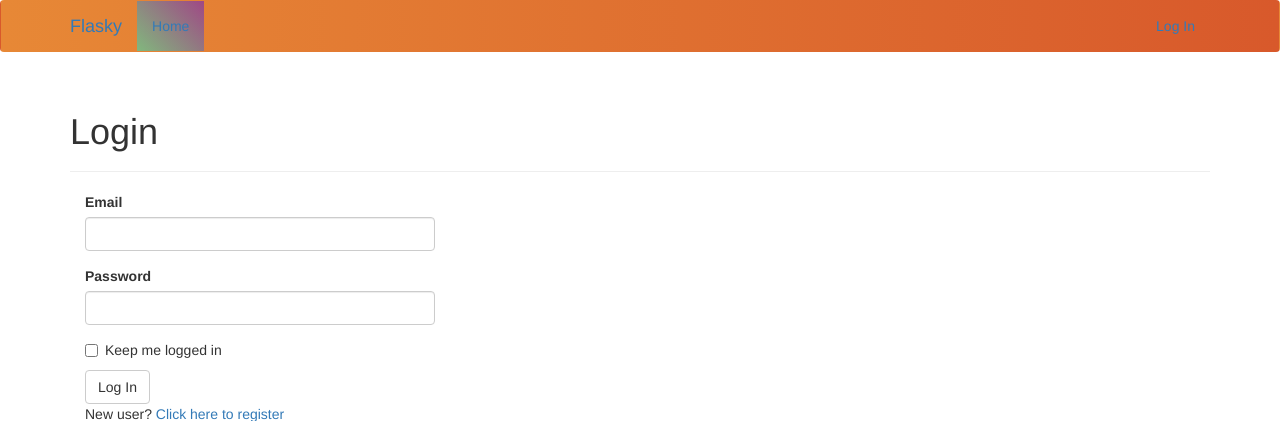
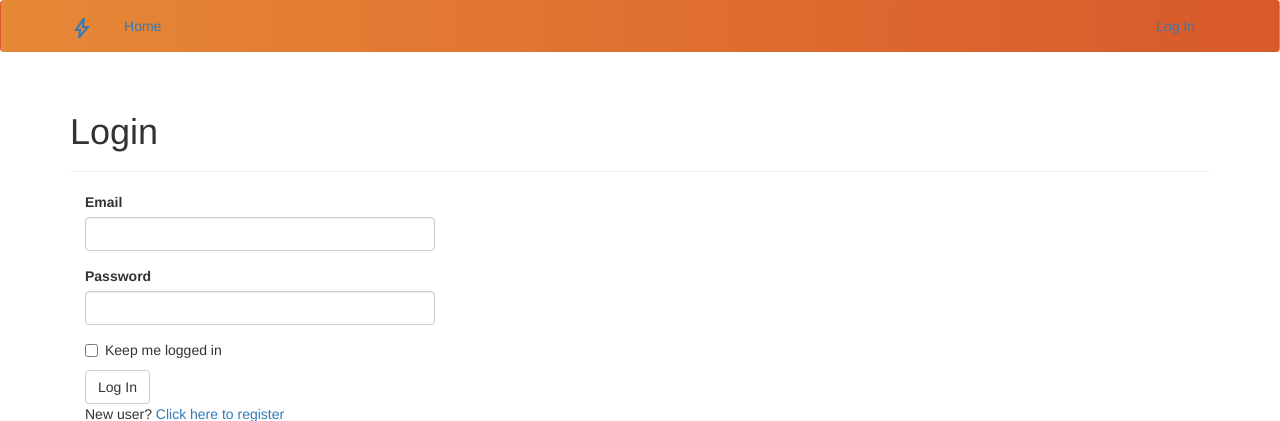
Before and after one commit to adetuadetu/Final, a Flask app: a page that uses app/templates/base.html in a window 1280 px wide. Shown: the top 421 px of the page. Run offline with Flask 2, Linux system fonts and the light colour scheme; some libraries are stand-ins or nearby versions.

Commit message:
readme initial changes

```diff
--- a/app/static/styles.css
+++ b/app/static/styles.css
@@ -31,7 +31,3 @@ div.post-content {
 .gradient-custom {
     background: linear-gradient(to right, rgba(231, 136, 54),rgba(216, 89, 43));
 }
-
-.hover-overlay {
-    background: linear-gradient(45deg,rgba(29, 236, 197, 0.5), rgba(91, 14, 214, 0.5) 100%);
-}
--- a/app/templates/base.html
+++ b/app/templates/base.html
@@ -7,6 +7,7 @@
 <link rel="shortcut icon" href="{{ url_for('static', filename='favicon.ico') }}" type="image/x-icon">
 <link rel="icon" href="{{ url_for('static', filename='favicon.ico') }}" type="image/x-icon">
 <link rel="stylesheet" type="text/css" href="{{ url_for('static', filename='styles.css') }}">
+<link rel="stylesheet" href="https://fonts.googleapis.com/css2?family=Material+Symbols+Outlined:opsz,wght,FILL,GRAD@20..48,100..700,0..1,-50..200" />
 {% endblock %}
 
 {% block navbar %}
@@ -19,10 +20,14 @@
                 <span class="icon-bar"></span>
                 <span class="icon-bar"></span>
             </button>
-            <a class="navbar-brand" href="{{ url_for('main.index') }}">Flasky</a>
+            <a class="navbar-brand" href="{{ url_for('main.index') }}">
+                <span class="material-symbols-outlined md-48">
+                    bolt
+                </span>
+            </a>
         </div>
         <div class="navbar-collapse collapse">
-            <ul class="nav navbar-nav hover-overlay">
+            <ul class="nav navbar-nav">
                 <li><a href="{{ url_for('main.index') }}">Home</a></li>
                 {% if current_user.is_authenticated %}
                 <li><a href="{{ url_for('main.user', username=current_user.username) }} ">Profile</a></li>
```
Also changed, not shown: README.md.
